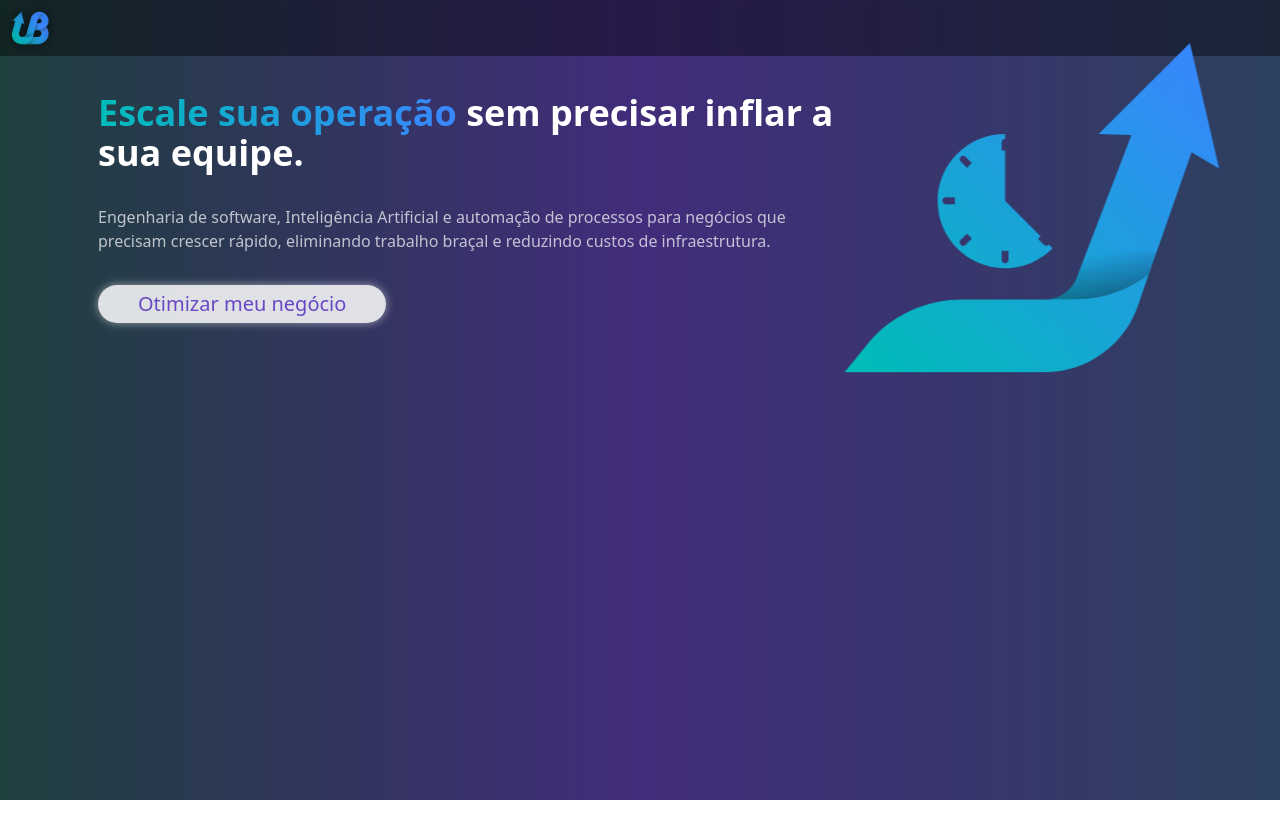
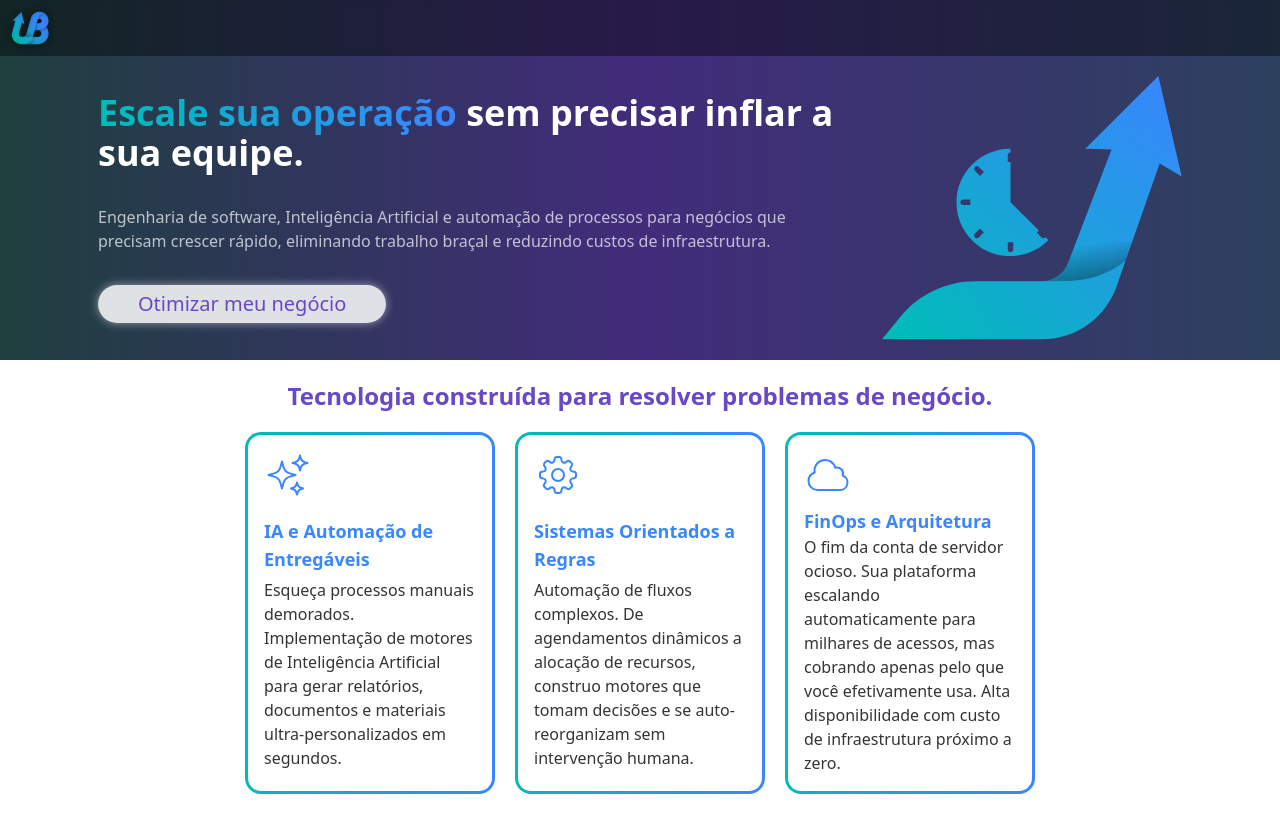
Before and after one commit to TheLastJedi00/leno-borges, an Angular app: page / in a window 1280 px wide. Built offline with nearby package versions, Linux system fonts and the light colour scheme.

Commit message:
feat<Landing>: Seção com carrossel adicionada

```diff
--- /dev/null
+++ b/src/app/core/models/interfaces.ts
@@ -0,0 +1,5 @@
+export interface Cards {
+  icon: string;
+  title: string;
+  description: string;
+}
--- a/src/app/pages/landing/landing.html
+++ b/src/app/pages/landing/landing.html
@@ -1,6 +1,6 @@
 <app-header></app-header>
 <main class="pt-main container mx-auto">
-  <section class="p-5 flex flex-col items-center justify-center md:flex-row gap-10">
+  <section class="p-section flex flex-col items-center justify-center md:flex-row gap-10">
     <div class="grid gap-8 sm:w-[60%]">
       <h1 class="text-white text-4xl font-semibold">
         <b class="text-gradient font-bold">Escale sua operação</b>
@@ -14,4 +14,18 @@
     </div>
     <app-grow-up></app-grow-up>
   </section>
+  <section class="p-section bg-white grid gap-5">
+    <h2 class="text-2xl text-violet text-center font-semibold">
+      Tecnologia construída para resolver problemas de negócio.
+    </h2>
+    <div class="flex gap-5 horizontal-scroll lg:justify-center">
+      @for (c of cards; track $index) {
+        <app-card
+          [icon]="c.icon"
+          [title]="c.title"
+          [description]="c.description">
+        </app-card>
+      }
+    </div>
+  </section>
 </main>
--- a/src/app/pages/landing/landing.ts
+++ b/src/app/pages/landing/landing.ts
@@ -1,13 +1,31 @@
 import { Component } from '@angular/core';
-import { Header } from "../../shared/header/header";
-import { GrowUp } from "../../shared/grow-up/grow-up";
+import { Header } from '../../shared/header/header';
+import { GrowUp } from '../../shared/grow-up/grow-up';
+import { Card } from '../../shared/card/card';
+import { Cards } from '../../core/models/interfaces';
 
 @Component({
   selector: 'app-landing',
-  imports: [Header, GrowUp],
+  imports: [Header, GrowUp, Card],
   templateUrl: './landing.html',
   styleUrl: './landing.scss',
 })
 export class Landing {
-
+  cards: Cards[] = [
+    {
+      icon: 'sparkles',
+      title: 'IA e Automação de Entregáveis',
+      description: `Esqueça processos manuais demorados. Implementação de motores de Inteligência Artificial para gerar relatórios, documentos e materiais ultra-personalizados em segundos.`,
+    },
+    {
+      icon: 'cog',
+      title: 'Sistemas Orientados a Regras',
+      description: `Automação de fluxos complexos. De agendamentos dinâmicos a alocação de recursos, construo motores que tomam decisões e se auto-reorganizam sem intervenção humana.`,
+    },
+    {
+      icon: 'cloud',
+      title: 'FinOps e Arquitetura',
+      description: `O fim da conta de servidor ocioso. Sua plataforma escalando automaticamente para milhares de acessos, mas cobrando apenas pelo que você efetivamente usa. Alta disponibilidade com custo de infraestrutura próximo a zero.`,
+    },
+  ];
 }
--- /dev/null
+++ b/src/app/shared/card/card.ts
@@ -0,0 +1,36 @@
+import { Component, input } from '@angular/core';
+import { Icons } from '../icons/icons';
+
+@Component({
+  selector: 'app-card',
+  imports: [Icons],
+  template: `
+    <div class="card grid border-gradient w-[250px] h-full">
+      <app-icons [icon]="icon()" class="text-blue h-fit"></app-icons>
+      <div class="grid">
+        <h4 class="text-blue font-semibold text-lg">{{ title() }}</h4>
+        <p class="text-black/80">
+          {{ description() }}
+        </p>
+      </div>
+    </div>
+  `,
+  styles: `
+    .card {
+      padding: 1em;
+      border-radius: 1rem;
+      display: grid;
+      gap: 0.5rem;
+    }
+
+    .scrollable-card {
+      flex: 0 0 250px;
+      min-width: 250px;
+    }
+  `,
+})
+export class Card {
+  icon = input.required<string>();
+  title = input.required<string>();
+  description = input.required<string>();
+}
--- a/src/app/shared/header/header.ts
+++ b/src/app/shared/header/header.ts
@@ -5,7 +5,7 @@ import { Logo } from "../logo/logo";
   selector: 'app-header',
   imports: [Logo],
   template: `
-    <header class="h-header fixed bg-black/40 w-full backdrop-blur-[2px]">
+    <header class="z-99 h-header fixed bg-black/40 w-full backdrop-blur-[2px]">
         <app-logo></app-logo>
     </header>
   `
--- /dev/null
+++ b/src/app/shared/icons/icons.ts
@@ -0,0 +1,53 @@
+import { Component, input } from '@angular/core';
+
+@Component({
+  selector: 'app-icons',
+  imports: [],
+  template: `
+    <svg
+      xmlns="http://www.w3.org/2000/svg"
+      fill="none"
+      viewBox="0 0 24 24"
+      stroke-width="1"
+      stroke="currentColor"
+      [class]="classes()"
+    >
+      @switch (icon()) {
+        @case ('sparkles') {
+          <path
+            stroke-linecap="round"
+            stroke-linejoin="round"
+            d="M9.813 15.904 9 18.75l-.813-2.846a4.5 4.5 0 0 0-3.09-3.09L2.25 12l2.846-.813a4.5 4.5 0 0 0 3.09-3.09L9 5.25l.813 2.846a4.5 4.5 0 0 0 3.09 3.09L15.75 12l-2.846.813a4.5 4.5 0 0 0-3.09 3.09ZM18.259 8.715 18 9.75l-.259-1.035a3.375 3.375 0 0 0-2.455-2.456L14.25 6l1.036-.259a3.375 3.375 0 0 0 2.455-2.456L18 2.25l.259 1.035a3.375 3.375 0 0 0 2.456 2.456L21.75 6l-1.035.259a3.375 3.375 0 0 0-2.456 2.456ZM16.894 20.567 16.5 21.75l-.394-1.183a2.25 2.25 0 0 0-1.423-1.423L13.5 18.75l1.183-.394a2.25 2.25 0 0 0 1.423-1.423l.394-1.183.394 1.183a2.25 2.25 0 0 0 1.423 1.423l1.183.394-1.183.394a2.25 2.25 0 0 0-1.423 1.423Z"
+          />
+        }
+        @case ('cog') {
+          <path
+            stroke-linecap="round"
+            stroke-linejoin="round"
+            d="M10.343 3.94c.09-.542.56-.94 1.11-.94h1.093c.55 0 1.02.398 1.11.94l.149.894c.07.424.384.764.78.93.398.164.855.142 1.205-.108l.737-.527a1.125 1.125 0 0 1 1.45.12l.773.774c.39.389.44 1.002.12 1.45l-.527.737c-.25.35-.272.806-.107 1.204.165.397.505.71.93.78l.893.15c.543.09.94.559.94 1.109v1.094c0 .55-.397 1.02-.94 1.11l-.894.149c-.424.07-.764.383-.929.78-.165.398-.143.854.107 1.204l.527.738c.32.447.269 1.06-.12 1.45l-.774.773a1.125 1.125 0 0 1-1.449.12l-.738-.527c-.35-.25-.806-.272-1.203-.107-.398.165-.71.505-.781.929l-.149.894c-.09.542-.56.94-1.11.94h-1.094c-.55 0-1.019-.398-1.11-.94l-.148-.894c-.071-.424-.384-.764-.781-.93-.398-.164-.854-.142-1.204.108l-.738.527c-.447.32-1.06.269-1.45-.12l-.773-.774a1.125 1.125 0 0 1-.12-1.45l.527-.737c.25-.35.272-.806.108-1.204-.165-.397-.506-.71-.93-.78l-.894-.15c-.542-.09-.94-.56-.94-1.109v-1.094c0-.55.398-1.02.94-1.11l.894-.149c.424-.07.765-.383.93-.78.165-.398.143-.854-.108-1.204l-.526-.738a1.125 1.125 0 0 1 .12-1.45l.773-.773a1.125 1.125 0 0 1 1.45-.12l.737.527c.35.25.807.272 1.204.107.397-.165.71-.505.78-.929l.15-.894Z"
+          />
+          <path
+            stroke-linecap="round"
+            stroke-linejoin="round"
+            d="M15 12a3 3 0 1 1-6 0 3 3 0 0 1 6 0Z"
+          />
+        }
+        @case ('cloud') {
+          <path
+            stroke-linecap="round"
+            stroke-linejoin="round"
+            d="M2.25 15a4.5 4.5 0 0 0 4.5 4.5H18a3.75 3.75 0 0 0 1.332-7.257 3 3 0 0 0-3.758-3.848 5.25 5.25 0 0 0-10.233 2.33A4.502 4.502 0 0 0 2.25 15Z"
+          />
+        }
+      }
+    </svg>
+  `,
+})
+export class Icons {
+  icon = input.required<string>();
+  class = input.required<string>();
+
+  classes() {
+    return `size-12 ${this.class()}`;
+  }
+}
--- a/src/styles.scss
+++ b/src/styles.scss
@@ -15,11 +15,17 @@ $green: #00BCB8;
 }
 
 .bg-gradient {
+
+    background-size: cover;
     background-image: linear-gradient(to right, #1F3F3E, #422C7B, #2D405E);
 }
 
 .text-violet {
     color: $violet;
+}
+
+.text-blue {
+    color: $blue;
 }
 
 .text-gradient {
@@ -28,3 +34,21 @@ $green: #00BCB8;
     -webkit-background-clip: text;
     color: transparent;
 }
+
+.p-section {
+    padding: 1.25rem;
+}
+
+.border-gradient {
+    border: 3px solid transparent;
+    background-image:
+     linear-gradient(#FFF, #FFF),
+     linear-gradient(to right, $green, $blue);
+    background-clip: padding-box, border-box;
+    background-origin: padding-box, border-box;
+}
+
+.horizontal-scroll {
+    overflow-x: auto;
+    overflow-y: hidden;
+}
```
Also changed, not shown: src/app/shared/grow-up/grow-up.ts (+1 -1 lines).
